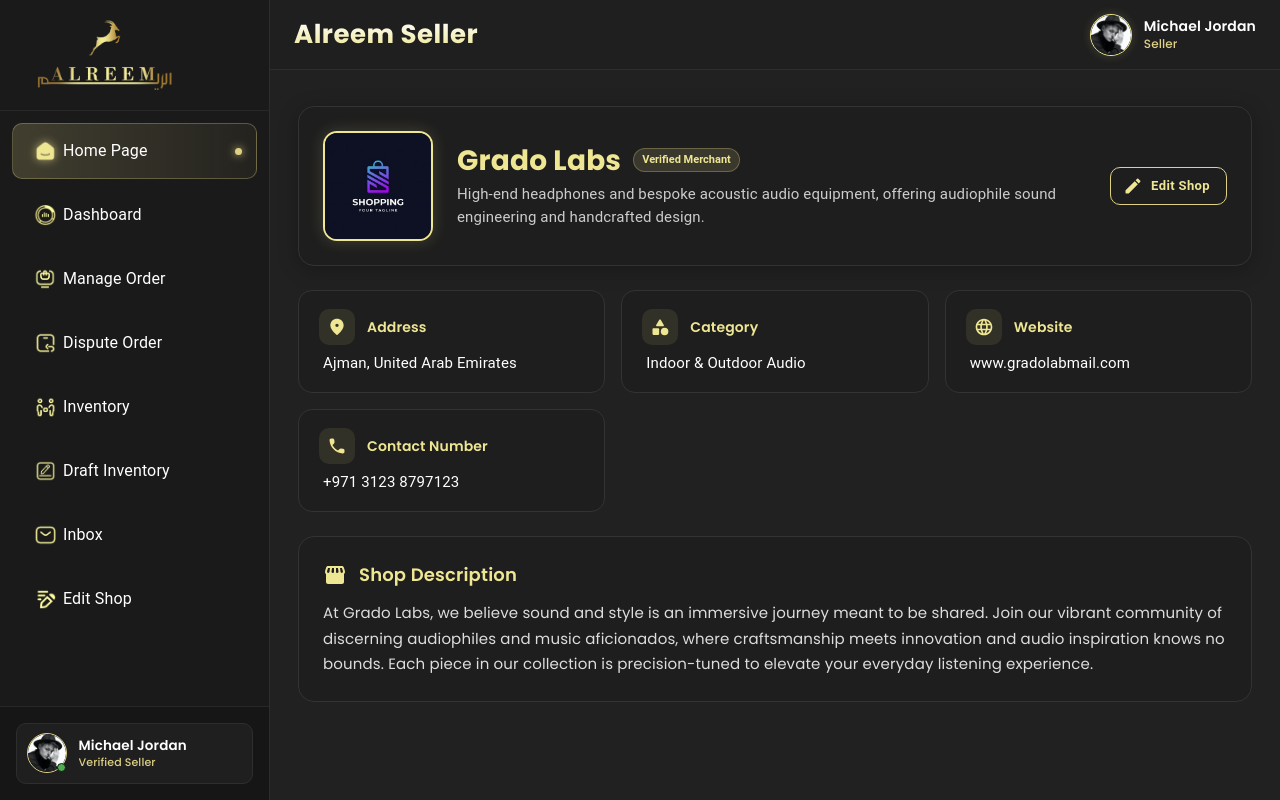
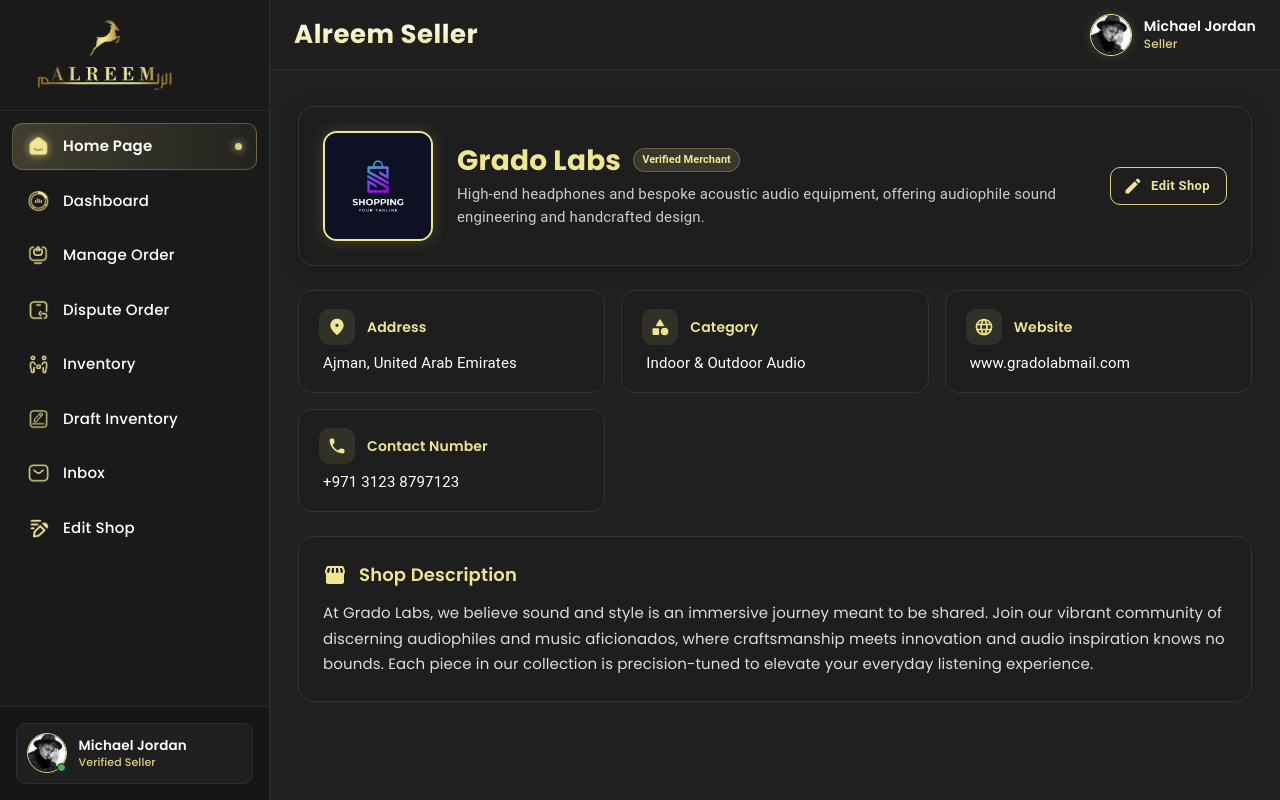
Before and after one commit to sohaibyounas/Alreem, a React (Vite) app: page / in a window 1280 px wide. Built offline with nearby package versions, Linux system fonts and the light colour scheme.

Commit message:
feat: add Navbar, Sidebar, and global CSS styling with custom theme variables

```diff
--- a/src/component/Header/Navbar.jsx
+++ b/src/component/Header/Navbar.jsx
@@ -234,13 +234,29 @@ const Navbar = ({ showLink, contactSupport: showContactSupport }) => {
         anchor="left"
         open={sidebarOpen}
         onClose={handleSidebarClose}
+        slotProps={{
+          paper: {
+            sx: {
+              width: { xs: "280px", sm: "300px" },
+              maxWidth: "85vw",
+              height: "100vh",
+              maxHeight: "100vh",
+              backgroundColor: "#1A1A1A !important",
+              color: "#FFFFFF !important",
+              borderRight: "1px solid #333333",
+              boxShadow: "4px 0 24px rgba(0,0,0,0.7)",
+              overflow: "hidden",
+            },
+          },
+        }}
         PaperProps={{
           sx: {
             width: { xs: "280px", sm: "300px" },
             maxWidth: "85vw",
             height: "100vh",
             maxHeight: "100vh",
-            backgroundColor: "#1A1A1A",
+            backgroundColor: "#1A1A1A !important",
+            color: "#FFFFFF !important",
             borderRight: "1px solid #333333",
             boxShadow: "4px 0 24px rgba(0,0,0,0.7)",
             overflow: "hidden",
--- a/src/index.css
+++ b/src/index.css
@@ -59,3 +59,18 @@ img {
   max-width: 100%;
   height: auto;
 }
+
+/* Ensure mobile drawer and sidebar menu text is always crisp pure white */
+.sidebar-menu-link,
+.sidebar-menu-text,
+.MuiDrawer-paper .sidebar-menu-text,
+.MuiDrawer-root .sidebar-menu-text,
+.MuiDrawer-paper a,
+.MuiDrawer-paper span {
+  color: #FFFFFF;
+}
+
+.sidebar-menu-text {
+  color: #FFFFFF !important;
+  -webkit-text-fill-color: #FFFFFF !important;
+}
--- a/src/pages/Sidebar.jsx
+++ b/src/pages/Sidebar.jsx
@@ -3,12 +3,9 @@ import {
   Box,
   List,
   ListItem,
-  ListItemIcon,
-  ListItemText,
   Typography,
   IconButton,
   Avatar,
-  Divider,
 } from "@mui/material";
 import { Link, useLocation } from "react-router-dom";
 import { motion } from "framer-motion";
@@ -59,6 +56,7 @@ const Sidebar = ({ onClose, isMobile = false }) => {
         height: "100vh",
         maxHeight: "100vh",
         backgroundColor: "#1A1A1A",
+        color: "#FFFFFF",
         display: "flex",
         flexDirection: "column",
         justifyContent: "space-between",
@@ -164,10 +162,12 @@ const Sidebar = ({ onClose, isMobile = false }) => {
                 <Link
                   to={item.path}
                   onClick={() => onClose && onClose()}
+                  className="sidebar-menu-link"
                   style={{
                     width: "100%",
                     textDecoration: "none",
-                    color: "inherit",
+                    color: "#FFFFFF",
+                    display: "block",
                   }}
                 >
                   <motion.div
@@ -188,15 +188,16 @@ const Sidebar = ({ onClose, isMobile = false }) => {
                       border: isActive
                         ? "1px solid rgba(222, 209, 132, 0.3)"
                         : "1px solid transparent",
+                      color: "#FFFFFF",
                       transition: "all 0.2s ease",
                     }}
                   >
-                    <ListItemIcon
+                    <Box
                       sx={{
                         minWidth: 36,
                         display: "flex",
                         alignItems: "center",
-                        justifyContent: "center",
+                        justifyContent: "flex-start",
                       }}
                     >
                       <img
@@ -207,24 +208,26 @@ const Sidebar = ({ onClose, isMobile = false }) => {
                           height: 22,
                           filter: isActive
                             ? "drop-shadow(0 0 5px rgba(222, 209, 132, 0.8))"
-                            : "brightness(1.1)", // Crisp bright icon on dark background
+                            : "none",
                         }}
                       />
-                    </ListItemIcon>
-                    <ListItemText
-                      primary={item.label}
-                      primaryTypographyProps={{
-                        sx: {
-                          fontSize: "15px",
-                          fontWeight: isActive ? 700 : 500,
-                          // Pure WHITE for menu text as requested, with gold for active
-                          color: isActive ? "#EEE692" : "#FFFFFF",
-                          fontFamily: '"Poppins", sans-serif',
-                          letterSpacing: "0.2px",
-                          whiteSpace: "nowrap",
-                        },
+                    </Box>
+                    <Typography
+                      className="sidebar-menu-text"
+                      component="span"
+                      sx={{
+                        fontSize: "15px",
+                        fontWeight: isActive ? 600 : 500,
+                        color: "#FFFFFF !important",
+                        WebkitTextFillColor: "#FFFFFF !important",
+                        fontFamily: '"Poppins", sans-serif !important',
+                        letterSpacing: "0.2px",
+                        whiteSpace: "nowrap",
+                        flex: 1,
                       }}
-                    />
+                    >
+                      {item.label}
+                    </Typography>
                     {isActive && (
                       <Box
                         sx={{
```
